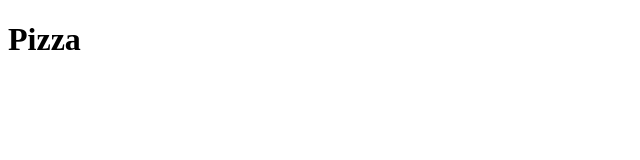
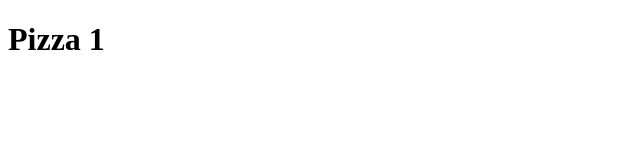
Before and after one commit to vincentiga/sharezza-social, a plain HTML site: page index.html in a window 1280 px wide. Shown: the full height of the page, 0-640 px from the left. Drawn offline with Linux system fonts and the light colour scheme.

Commit message:
h1 was modified

```diff
--- a/index.html
+++ b/index.html
@@ -5,6 +5,7 @@
     <title>Sharezza</title>
   </head>
   <body>
-  		<h1>Pizza</h1>
+  		<h1>Pizza 1</h1>
+
   </body>
 </html>
```
